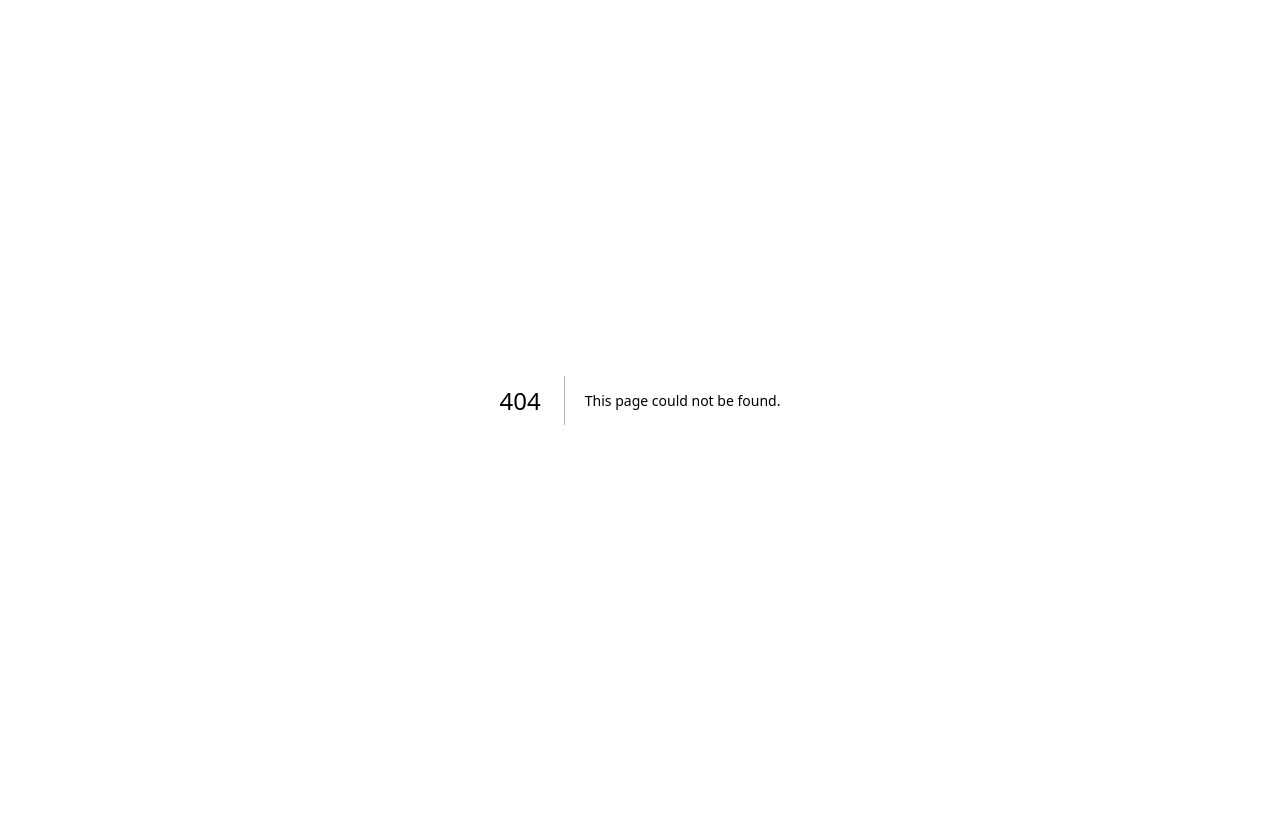
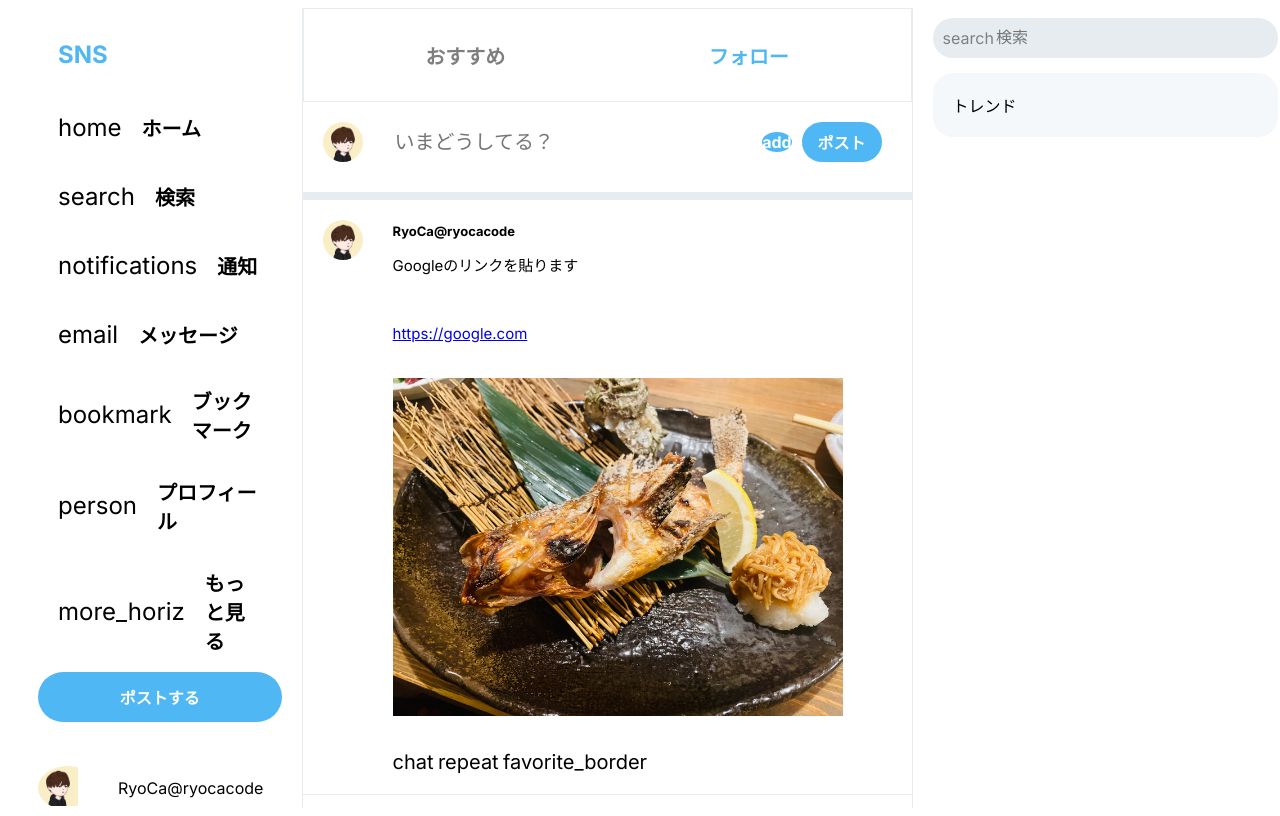
Before and after one commit to tecsoc/2023-1125-dev-guild, a Next.js app: page /home/follows in a window 1280 px wide. Before the commit this address had no page. Built offline with nearby package versions, Linux system fonts and the light colour scheme.

Commit message:
feat: follows page

```diff
--- a/src/app/globals.css
+++ b/src/app/globals.css
@@ -319,3 +319,7 @@ dialog::backdrop {
   height: 100%;
   object-fit: contain;
 }
+
+.hidden {
+  display: none;
+}
--- /dev/null
+++ b/src/app/home/follows/page.tsx
@@ -0,0 +1,201 @@
+import React from "react";
+
+import postImage from "./images/post.png";
+import profileImage from "./images/profile.jpg";
+
+import Image from "next/image";
+
+const FollowsPage = () => {
+  return <>
+    <div className="layout_wrapper">
+      <nav>
+        <div className="nav_logo-wrapper">
+          <p className="nav_logo">SNS</p>
+        </div>
+
+        <div className="menu_options active">
+          <span className="material-icons">home</span>
+          <h2>ホーム</h2>
+        </div>
+
+        <div className="menu_options">
+          <span className="material-icons">search</span>
+          <h2>検索</h2>
+        </div>
+
+        <div className="menu_options">
+          <span className="material-icons">notifications</span>
+          <h2>通知</h2>
+        </div>
+
+        <div className="menu_options">
+          <span className="material-icons">email</span>
+          <h2>メッセージ</h2>
+        </div>
+
+        <div className="menu_options">
+          <span className="material-icons">bookmark</span>
+          <h2>ブックマーク</h2>
+        </div>
+
+        <div className="menu_options">
+          <span className="material-icons">person</span>
+          <h2>プロフィール</h2>
+        </div>
+
+        <div className="menu_options">
+          <span className="material-icons">more_horiz</span>
+          <h2>もっと見る</h2>
+        </div>
+
+        <button className="post_btn">ポストする</button>
+
+        <div className="side_profile">
+          <div className="side_profile-image">
+            {/* <img src="images/profile.jpg" alt="profile" /> */}
+            <Image src={profileImage} alt="profile"  width={40} height={40} />
+          </div>
+          <p>RyoCa@ryocacode</p>
+        </div>
+      </nav>
+
+      <main>
+        <div className="tabs">
+          <h2>
+            <a href="#">おすすめ</a>
+          </h2>
+          <h2>
+            <a href="#" className="active">フォロー</a>
+          </h2>
+        </div>
+
+        <div className="post_box">
+          <form>
+            <div className="post_box-input">
+              {/* <img src="images/profile.jpg" alt="profile" /> */}
+              <Image src={profileImage} alt="profile"  width={40} height={40} />
+              <input type="text" name="text" placeholder="いまどうしてる？" />
+              <label>
+                <input type="file" name="file" className="hidden" />
+                <span className="material-icons">add</span>
+              </label>
+              <button className="">ポスト</button>
+            </div>
+          </form>
+        </div>
+
+        <div className="post">
+          <div className="post_profile-image">
+            {/* <img src="images/profile.jpg" alt="profile" /> */}
+            <Image src={profileImage} alt="profile"  width={40} height={40} />
+          </div>
+
+          <div className="post_body">
+            <div className="post_header">
+              <div className="post_header-text">
+                <h3>RyoCa<small>@ryocacode</small></h3>
+              </div>
+
+              <div className="post_header-discription">
+                <p>Googleのリンクを貼ります</p>
+                <br />
+                <p>
+                  <a href="https://google.com">https://google.com</a>
+                </p>
+              </div>
+            </div>
+            {/* <img src="images/post.png" class="post_image" /> */}
+            <Image src={postImage} alt="post" className="post_image"  width={400} height={377.5}   />
+
+            <div className="post_footer">
+              <span className="material-icons">chat</span>
+              <span className="material-icons">repeat</span>
+              <span className="material-icons">favorite_border</span>
+            </div>
+          </div>
+        </div>
+
+        <div className="post">
+          <div className="post_profile-image">
+            {/* <img src="images/profile.jpg" alt="profile" /> */}
+            <Image src={profileImage} alt="profile"  width={40} height={40} />
+          </div>
+
+          <div className="post_body">
+            <div className="post_header">
+              <div className="post_header-text">
+                <h3>RyoCa<small>@ryocacode</small></h3>
+              </div>
+
+              <div className="post_header-discription">
+                <p>Googleのリンクを貼ります</p>
+                <br />
+                <p>
+                  <a href="https://google.com">https://google.com</a>
+                </p>
+              </div>
+            </div>
+            {/* <img src="images/post.png" class="post_image" /> */}
+            <Image src={postImage} alt="post" className="post_image"  width={450} height={337.5} />
+
+            <div className="post_footer">
+              <span className="material-icons">chat</span>
+              <span className="material-icons">repeat</span>
+              <span className="material-icons">favorite_border</span>
+            </div>
+          </div>
+        </div>
+
+        <div className="post">
+          <div className="post_profile-image">
+            {/* <img src="images/profile.jpg" alt="profile" /> */}
+            <Image src={profileImage} alt="profile"  width={40} height={40} />
+          </div>
+
+          <div className="post_body">
+            <div className="post_header">
+              <div className="post_header-text">
+                <h3>RyoCa<small>@ryocacode</small></h3>
+              </div>
+
+              <div className="post_header-discription">
+                <p>Googleのリンクを貼ります</p>
+                <br />
+                <p>
+                  <a href="https://google.com">https://google.com</a>
+                </p>
+              </div>
+            </div>
+            {/* <img src={postImage} alt="post" className="post_image" */}
+            <Image src={postImage} alt="post" className="post_image"  width={450} height={337.5} />
+
+            <div className="post_footer">
+              <span className="material-icons">chat</span>
+              <span className="material-icons">repeat</span>
+              <span className="material-icons">favorite_border</span>
+            </div>
+          </div>
+        </div>
+      </main>
+
+      <aside>
+        <div className="aside_input">
+          <span className="material-icons aside_search-icon">search</span>
+          <input type="text" placeholder="検索" />
+        </div>
+
+        <div className="aside_container">トレンド</div>
+      </aside>
+    </div>
+
+    <dialog id="imageModal">
+      <div className="image_modal">
+        {/* <img src="images/post.png" className="image_modal-content" /> */}
+        <Image src={postImage} alt="post" className="image_modal-content" width={450} height={337.5} />
+      </div>
+    </dialog>
+  </>;
+};
+
+
+export default React.memo(FollowsPage);
```
Also changed, not shown: src/app/home/follows/images/post.png (added), src/app/home/follows/images/profile.jpg (added).
